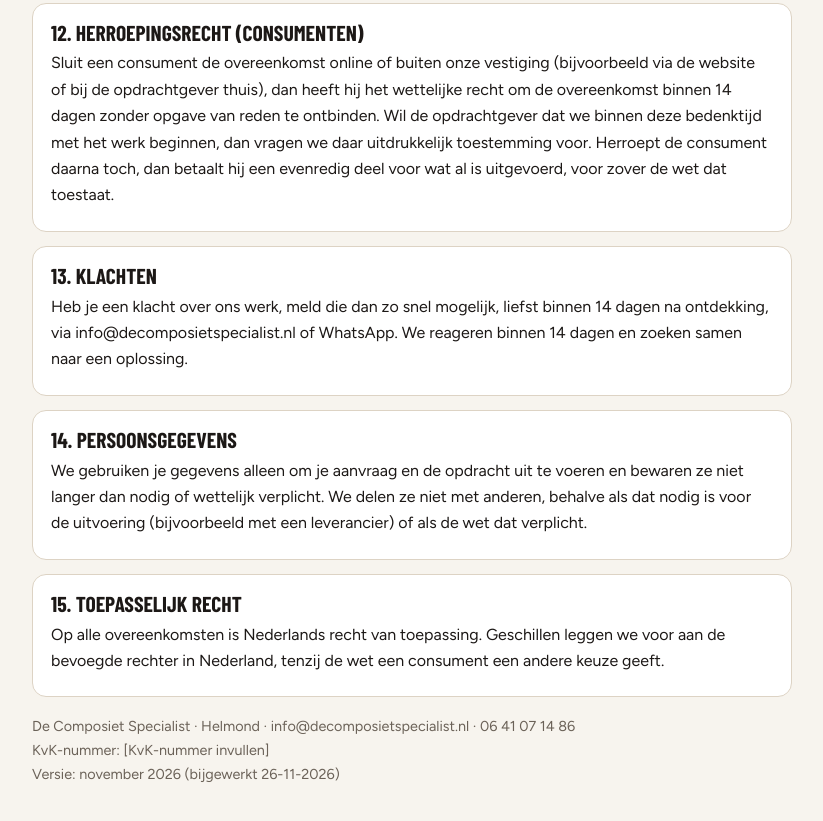
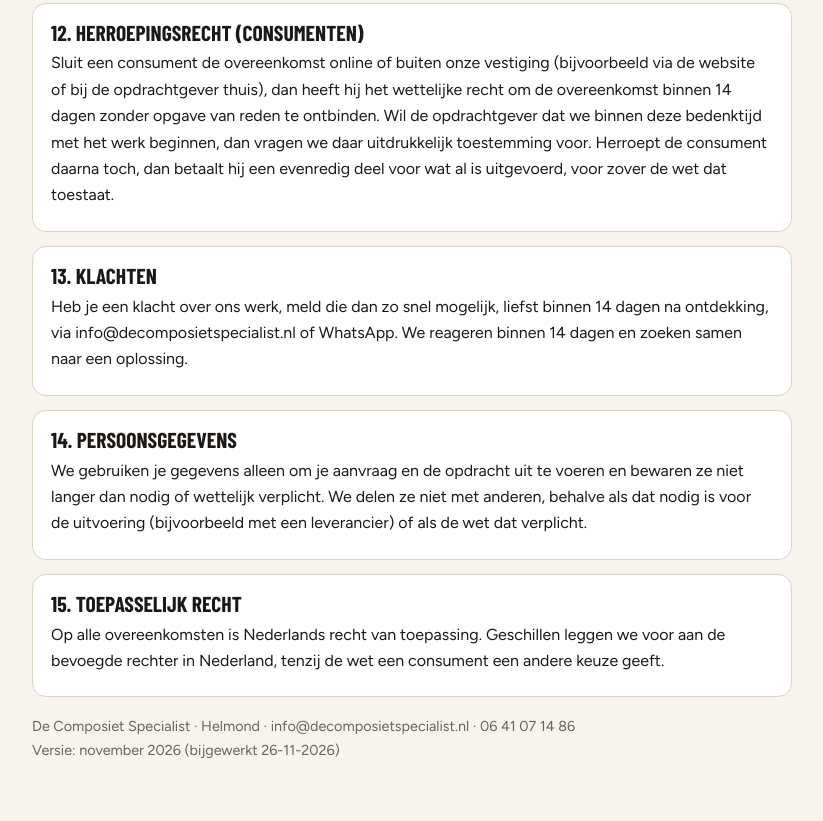
Before and after one commit to wesley351991/de-composiet-specialist, a plain HTML site: page voorwaarden/index.html in a window 1280 px wide. Shown: the part 2964-3785 px from the top of the page, without its empty margins (228-1051 px from the left). Drawn offline with nearby package versions, Linux system fonts and the light colour scheme; a web font is replaced by a local one.

Commit message:
Voorwaarden: KvK-placeholder verwijderd
Co-Authored-By: Claude Opus 5.5 <noreply@anthropic.com>
Claude-Session: https://claude.ai/code/session_018ndFhpmXbtFMw6uhy9vDM5

```diff
--- a/voorwaarden/index.html
+++ b/voorwaarden/index.html
@@ -44,7 +44,7 @@ h2{font:800 1.35rem/1.15 var(--d);text-transform:uppercase;margin:0 0 6px}sectio
 <section><h2>13. Klachten</h2><p>Heb je een klacht over ons werk, meld die dan zo snel mogelijk, liefst binnen 14 dagen na ontdekking, via info@decomposietspecialist.nl of WhatsApp. We reageren binnen 14 dagen en zoeken samen naar een oplossing.</p></section>
 <section><h2>14. Persoonsgegevens</h2><p>We gebruiken je gegevens alleen om je aanvraag en de opdracht uit te voeren en bewaren ze niet langer dan nodig of wettelijk verplicht. We delen ze niet met anderen, behalve als dat nodig is voor de uitvoering (bijvoorbeeld met een leverancier) of als de wet dat verplicht.</p></section>
 <section><h2>15. Toepasselijk recht</h2><p>Op alle overeenkomsten is Nederlands recht van toepassing. Geschillen leggen we voor aan de bevoegde rechter in Nederland, tenzij de wet een consument een andere keuze geeft.</p></section>
-<p class="meta">De Composiet Specialist · Helmond · info@decomposietspecialist.nl · 06 41 07 14 86<br>KvK-nummer: <span id="kvk">[KvK-nummer invullen]</span><br>Versie: november 2026 (bijgewerkt 26-11-2026)</p>
+<p class="meta">De Composiet Specialist · Helmond · info@decomposietspecialist.nl · 06 41 07 14 86<br>Versie: november 2026 (bijgewerkt 26-11-2026)</p>
 </div></main>
 </body>
 </html>
```
